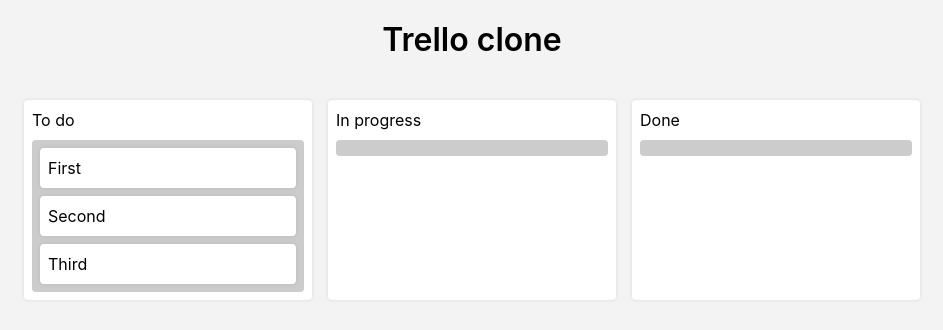
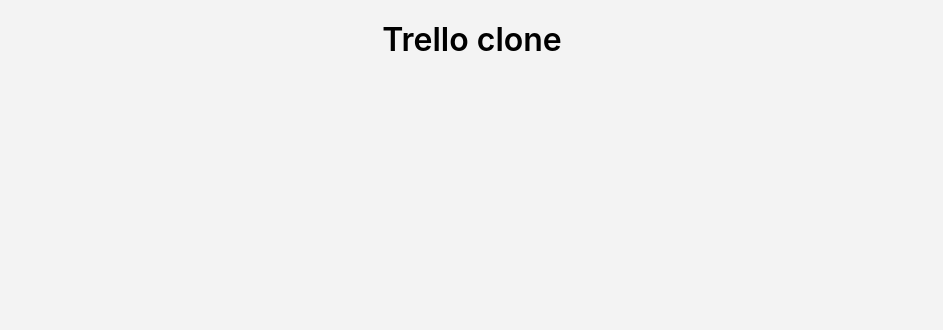
Before and after one commit to adrianosmond/trello-clone, a React (Create React App) app: page / in a window 1280 px wide. Shown: the top 330 px of the page, without its empty margins (168-1111 px from the left). Built offline with nearby package versions, Linux system fonts and the light colour scheme.

Commit message:
Move state to localStorage

```diff
--- a/package.json
+++ b/package.json
@@ -11,12 +11,15 @@
     "@types/react": "^17.0.2",
     "@types/react-dom": "^17.0.1",
     "@types/styled-components": "^5.1.7",
+    "@types/uuid": "^8.3.0",
     "immer": "^8.0.1",
     "react": "^17.0.1",
     "react-dom": "^17.0.1",
     "react-scripts": "4.0.2",
     "styled-components": "^5.2.1",
-    "typescript": "^4.1.5"
+    "typescript": "^4.1.5",
+    "use-immer": "^0.4.2",
+    "uuid": "^8.3.2"
   },
   "scripts": {
     "start": "react-scripts start",
--- a/src/App.tsx
+++ b/src/App.tsx
@@ -1,27 +1,8 @@
 import styled from 'styled-components';
+import useColumnState from 'hooks/useColumnState';
 
 const App = () => {
-  const columns = [
-    {
-      id: 'col-1',
-      name: 'To do',
-      items: [
-        { id: 'item-1', name: 'First' },
-        { id: 'item-2', name: 'Second' },
-        { id: 'item-3', name: 'Third' },
-      ],
-    },
-    {
-      id: 'col-2',
-      name: 'In progress',
-      items: [],
-    },
-    {
-      id: 'col-3',
-      name: 'Done',
-      items: [],
-    },
-  ];
+  const { columns } = useColumnState();
 
   return (
     <Wrapper>
--- /dev/null
+++ b/src/hooks/useColumnState.ts
@@ -0,0 +1,38 @@
+import { useImmerReducer } from 'use-immer';
+
+const STORAGE_KEY = 'APP_STATE';
+
+export interface IItem {
+  id: string;
+  name: string;
+}
+
+export interface IColumn {
+  id: string;
+  name: string;
+  items: IItem[];
+}
+
+export interface IColumnState {
+  columns: IColumn[];
+}
+
+const appColumnsReducer = () => {};
+
+const useColumnState = (): IColumnState => {
+  let initialState;
+  try {
+    initialState = JSON.parse(window.localStorage.getItem(STORAGE_KEY) || '[]');
+  } catch (e) {
+    // Just in case we have some malformed JSON saved
+    initialState = [];
+  }
+
+  const [columns] = useImmerReducer(appColumnsReducer, initialState);
+
+  return {
+    columns,
+  };
+};
+
+export default useColumnState;
```
Also changed, not shown: 1 other file (tests, documents, lock files or other folders).
